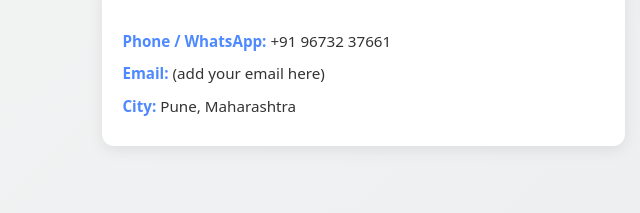
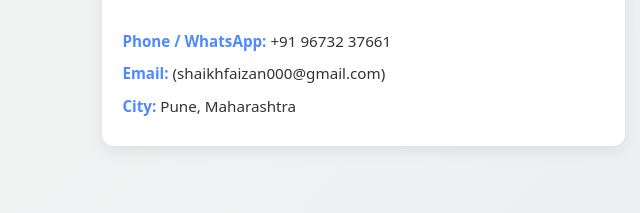
Before and after one commit to BUILDCRAFTENTERPRISES/buildcraftenterprises.github.io, a plain HTML site: page index.html in a window 1280 px wide. Shown: the part 2689-2902 px from the top of the page, 0-640 px from the left. Drawn offline with Linux system fonts and the light colour scheme.

Commit message:
Update index.html

```diff
--- a/index.html
+++ b/index.html
@@ -565,7 +565,7 @@
       <p>Office no 203<br />Konark indrau mall<br />Pune 411048</p>
       <br />
       <p><strong>Phone / WhatsApp:</strong> <a href="tel:+919673237661">+91 96732 37661</a></p>
-      <p><strong>Email:</strong> (add your email here)</p>
+      <p><strong>Email:</strong> (shaikhfaizan000@gmail.com)</p>
       <p><strong>City:</strong> Pune, Maharashtra</p>
     </div>
 
```
